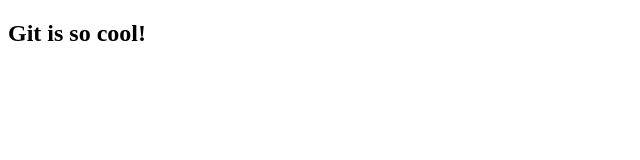
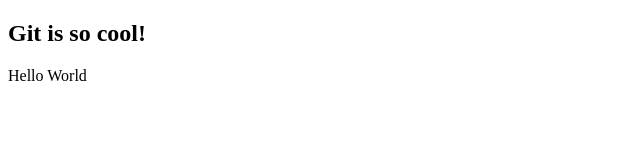
Before and after one commit to SteveStackJack/my-second-repo, a plain HTML site: page index.html in a window 1280 px wide. Shown: the full height of the page, 0-640 px from the left. Drawn offline with Linux system fonts and the light colour scheme.

Commit message:
Added a new paragraph

```diff
--- a/index.html
+++ b/index.html
@@ -2,10 +2,10 @@
 <html lang="en">
 <head>
     <meta charset="UTF-8">
-    <meta name="viewport" content="width=device-width, initial-scale=1.0">
     <title>Git Basics</title>
 </head>
 <body>
     <h2>Git is so cool!</h2>
+    <p>Hello World</p>
 </body>
 </html>
```
